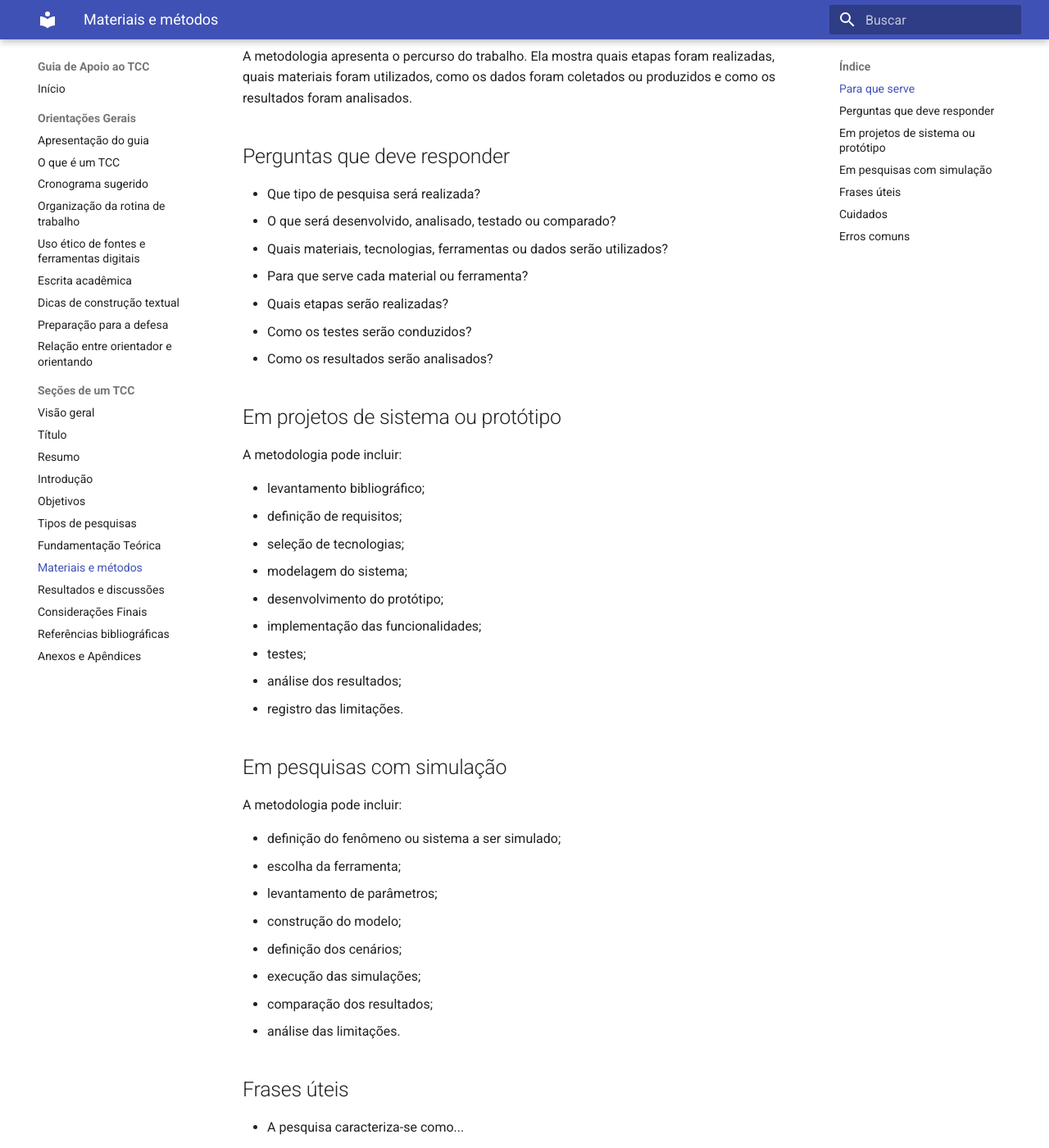
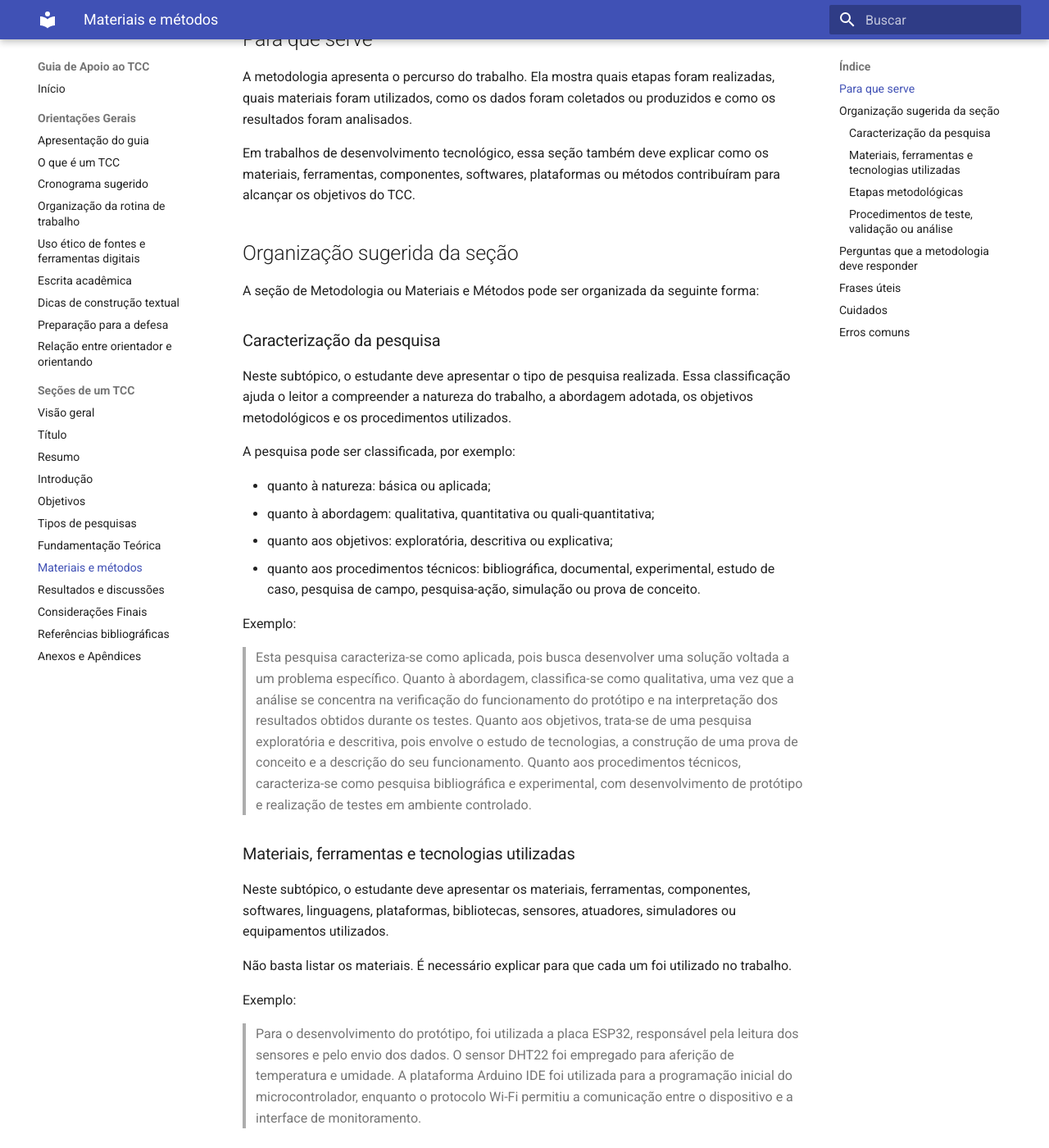
Before and after one commit to danielaflor/tcc, an MkDocs documentation site: the page built from docs/secoes-tcc/metodologia.md, in a window 1280 px wide and 1400 px high, scrolled down 266 px. Shown: the whole window at 82% size. Built offline with MkDocs 1.6.1 and Material for MkDocs 9.7.7, drawn with Linux system fonts in a browser that asks for light colours; some of the changed text lies outside the part shown.

Commit message:
Update metodologia.md

```diff
--- a/docs/secoes-tcc/metodologia.md
+++ b/docs/secoes-tcc/metodologia.md
@@ -1,60 +1,101 @@
-# Metodologia
+# Metodologia ou Materiais e Métodos
 
-A metodologia explica como o trabalho será desenvolvido ou foi desenvolvido. Ela precisa ser clara o suficiente para que outra pessoa compreenda o caminho seguido.
+A seção de Metodologia, também chamada em alguns trabalhos de Materiais e Métodos, explica como o trabalho será desenvolvido ou foi desenvolvido. Ela precisa ser clara o suficiente para que outra pessoa compreenda o caminho seguido.
 
 ## Para que serve
 
 A metodologia apresenta o percurso do trabalho. Ela mostra quais etapas foram realizadas, quais materiais foram utilizados, como os dados foram coletados ou produzidos e como os resultados foram analisados.
 
-## Perguntas que deve responder
+Em trabalhos de desenvolvimento tecnológico, essa seção também deve explicar como os materiais, ferramentas, componentes, softwares, plataformas ou métodos contribuíram para alcançar os objetivos do TCC.
 
-- Que tipo de pesquisa será realizada?
-- O que será desenvolvido, analisado, testado ou comparado?
-- Quais materiais, tecnologias, ferramentas ou dados serão utilizados?
-- Para que serve cada material ou ferramenta?
-- Quais etapas serão realizadas?
-- Como os testes serão conduzidos?
-- Como os resultados serão analisados?
+## Organização sugerida da seção
 
-## Em projetos de sistema ou protótipo
+A seção de Metodologia ou Materiais e Métodos pode ser organizada da seguinte forma:
 
-A metodologia pode incluir:
+### Caracterização da pesquisa
 
-- levantamento bibliográfico;
-- definição de requisitos;
-- seleção de tecnologias;
-- modelagem do sistema;
-- desenvolvimento do protótipo;
-- implementação das funcionalidades;
-- testes;
-- análise dos resultados;
-- registro das limitações.
+Neste subtópico, o estudante deve apresentar o tipo de pesquisa realizada. Essa classificação ajuda o leitor a compreender a natureza do trabalho, a abordagem adotada, os objetivos metodológicos e os procedimentos utilizados.
 
-## Em pesquisas com simulação
+A pesquisa pode ser classificada, por exemplo:
 
-A metodologia pode incluir:
+- quanto à natureza: básica ou aplicada;
+- quanto à abordagem: qualitativa, quantitativa ou quali-quantitativa;
+- quanto aos objetivos: exploratória, descritiva ou explicativa;
+- quanto aos procedimentos técnicos: bibliográfica, documental, experimental, estudo de caso, pesquisa de campo, pesquisa-ação, simulação ou prova de conceito.
 
-- definição do fenômeno ou sistema a ser simulado;
-- escolha da ferramenta;
-- levantamento de parâmetros;
-- construção do modelo;
-- definição dos cenários;
-- execução das simulações;
-- comparação dos resultados;
-- análise das limitações.
+Exemplo:
+
+> Esta pesquisa caracteriza-se como aplicada, pois busca desenvolver uma solução voltada a um problema específico. Quanto à abordagem, classifica-se como qualitativa, uma vez que a análise se concentra na verificação do funcionamento do protótipo e na interpretação dos resultados obtidos durante os testes. Quanto aos objetivos, trata-se de uma pesquisa exploratória e descritiva, pois envolve o estudo de tecnologias, a construção de uma prova de conceito e a descrição do seu funcionamento. Quanto aos procedimentos técnicos, caracteriza-se como pesquisa bibliográfica e experimental, com desenvolvimento de protótipo e realização de testes em ambiente controlado.
+
+### Materiais, ferramentas e tecnologias utilizadas
+
+Neste subtópico, o estudante deve apresentar os materiais, ferramentas, componentes, softwares, linguagens, plataformas, bibliotecas, sensores, atuadores, simuladores ou equipamentos utilizados.
+
+Não basta listar os materiais. É necessário explicar para que cada um foi utilizado no trabalho.
+
+Exemplo:
+
+> Para o desenvolvimento do protótipo, foi utilizada a placa ESP32, responsável pela leitura dos sensores e pelo envio dos dados. O sensor DHT22 foi empregado para aferição de temperatura e umidade. A plataforma Arduino IDE foi utilizada para a programação inicial do microcontrolador, enquanto o protocolo Wi-Fi permitiu a comunicação entre o dispositivo e a interface de monitoramento.
+
+### Etapas metodológicas
+
+Neste subtópico, o estudante deve explicar o passo a passo do trabalho.
+
+Exemplo de organização:
+
+1. levantamento bibliográfico;
+2. definição dos requisitos;
+3. escolha dos materiais e tecnologias;
+4. modelagem ou planejamento da solução;
+5. desenvolvimento ou montagem;
+6. implementação das funcionalidades;
+7. testes;
+8. análise dos resultados;
+9. registro das limitações.
+
+### Procedimentos de teste, validação ou análise
+
+Neste subtópico, o estudante deve explicar como verificou se o trabalho atingiu os objetivos.
+
+Em um sistema de software, isso pode envolver testes funcionais, testes de usabilidade, validação com usuários ou comparação entre requisitos previstos e implementados.
+
+Em um protótipo embarcado, pode envolver testes de leitura de sensores, acionamento de atuadores, estabilidade, comunicação, alcance ou funcionamento em ambiente simulado.
+
+Em uma pesquisa com simulação, pode envolver comparação entre cenários, análise de parâmetros, gráficos, tabelas, imagens geradas pelo software ou comparação com dados da literatura.
+
+## Perguntas que a metodologia deve responder
+
+- Que tipo de pesquisa foi realizada?
+- O que foi desenvolvido, analisado, testado ou comparado?
+- Quais materiais, tecnologias, ferramentas ou dados foram utilizados?
+- Para que serviu cada material ou ferramenta?
+- Quais etapas foram realizadas?
+- Como os testes foram conduzidos?
+- Como os resultados foram analisados?
 
 ## Frases úteis
 
 - A pesquisa caracteriza-se como...
-- O desenvolvimento do trabalho será organizado em etapas...
-- Inicialmente, será realizado...
-- Na etapa seguinte, será desenvolvido...
-- Os testes serão realizados considerando...
-- A análise dos resultados será feita a partir de...
+- Quanto à natureza, esta pesquisa classifica-se como...
+- Quanto à abordagem, o trabalho caracteriza-se como...
+- Quanto aos objetivos, a pesquisa apresenta caráter...
+- Quanto aos procedimentos técnicos, o estudo configura-se como...
+- O desenvolvimento do trabalho foi organizado em etapas...
+- Inicialmente, foi realizado...
+- Na etapa seguinte, procedeu-se à...
+- Posteriormente, foi desenvolvido...
+- Para o desenvolvimento da proposta, foram utilizados...
+- A escolha dos materiais justifica-se por...
+- Os testes foram realizados considerando...
+- A validação foi conduzida por meio de...
+- A análise dos resultados foi feita a partir de...
+- As limitações observadas durante o desenvolvimento foram registradas para posterior discussão.
 
 ## Cuidados
 
-A metodologia não deve ser apenas uma lista de ferramentas. É necessário explicar como cada material, técnica ou procedimento contribui para alcançar os objetivos.
+A metodologia não deve ser apenas uma lista de ferramentas. É necessário explicar como cada material, técnica ou procedimento contribuiu para alcançar os objetivos.
+
+Também não basta afirmar que o trabalho “foi testado”. É preciso explicar o que foi testado, em quais condições, com quais critérios e quais registros foram produzidos.
 
 ## Erros comuns
 
@@ -63,3 +104,5 @@ A metodologia não deve ser apenas uma lista de ferramentas. É necessário expl
 - Omitir os testes.
 - Não explicar como os resultados serão analisados.
 - Dizer apenas quais ferramentas foram usadas, sem explicar por que e como foram utilizadas.
+- Classificar a pesquisa como experimental sem explicar o que foi testado, controlado ou observado.
+- Classificar a pesquisa como quantitativa sem apresentar dados numéricos.
```
